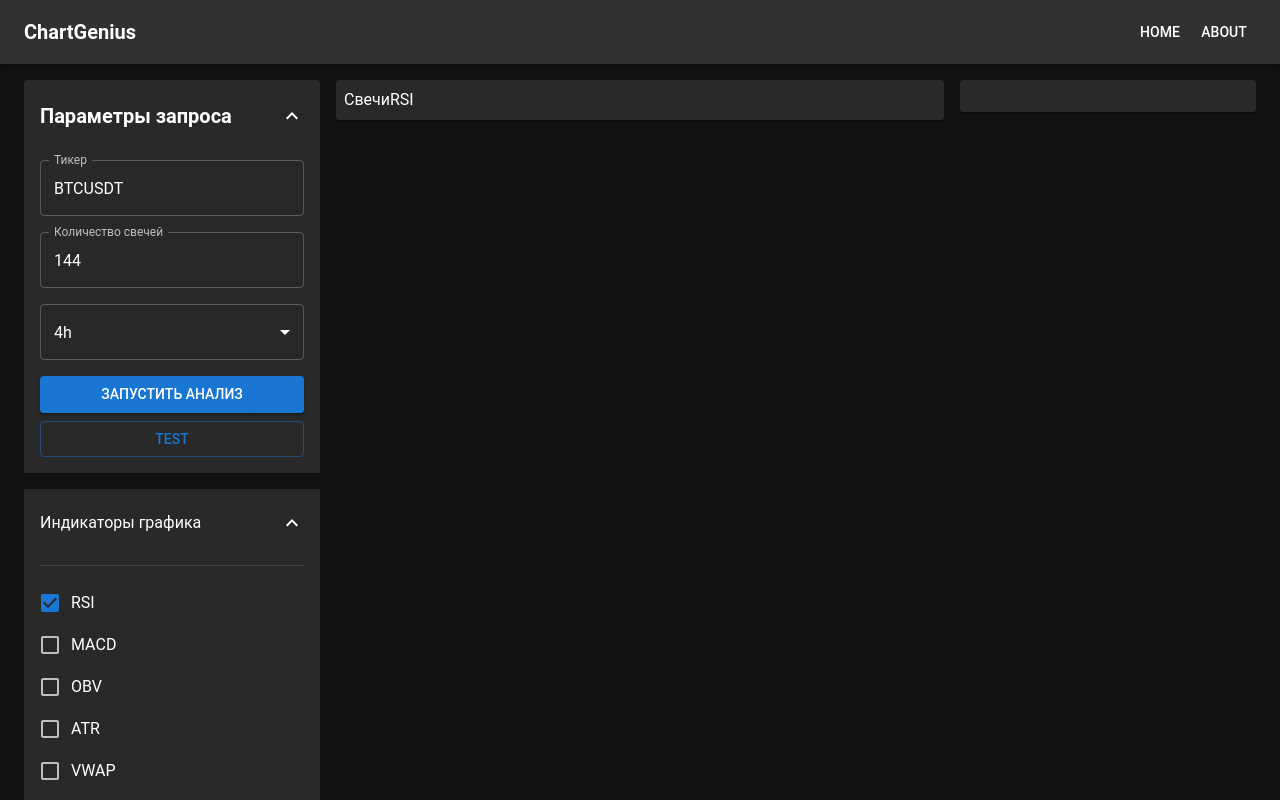
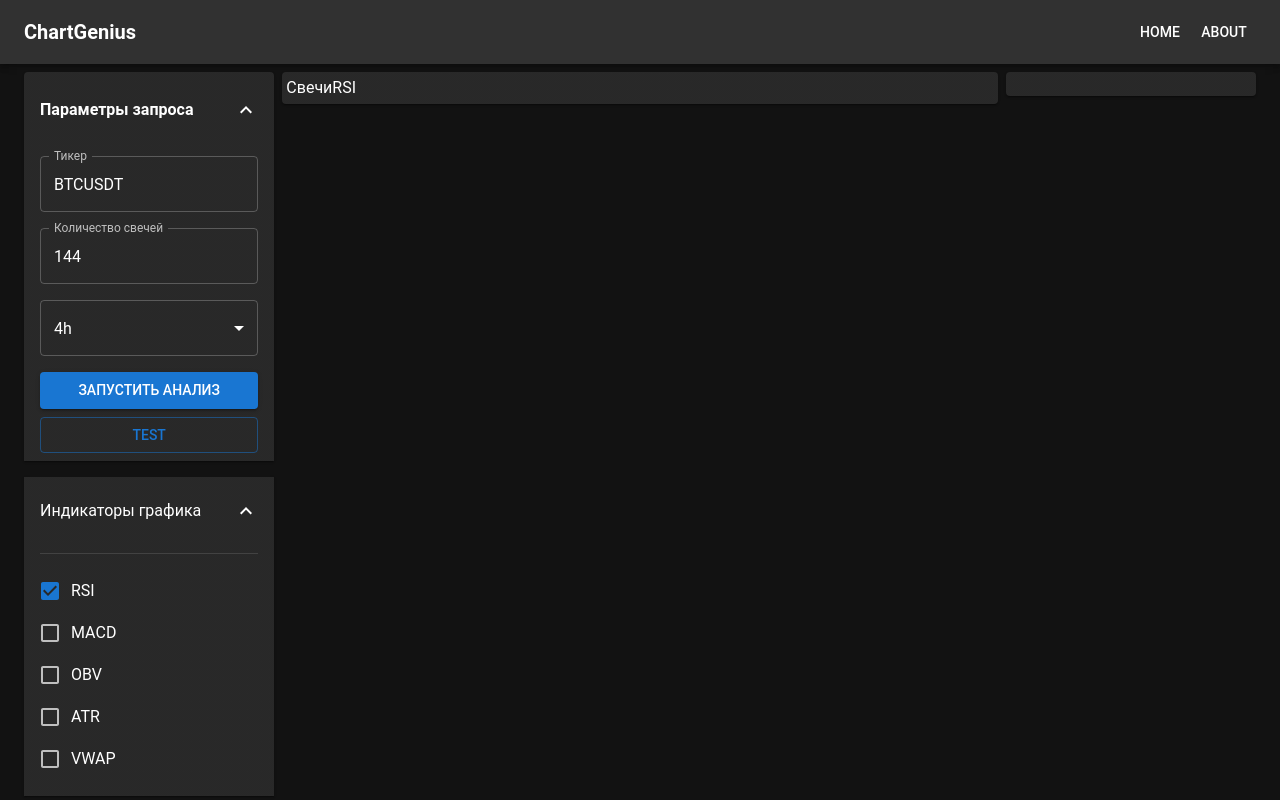
Before and after one commit to 2511319/GeniusO4_full, a React (Vite) app in the folder frontend/: page / in a window 1280 px wide. Shown: the top 800 px of the page. Built offline with nearby package versions, Linux system fonts and the light colour scheme.

Commit message:
буст

```diff
--- a/frontend/src/AnalysisSections.jsx
+++ b/frontend/src/AnalysisSections.jsx
@@ -109,12 +109,33 @@ export default function AnalysisSections({ analysis, activeLayers = [] }) {
   const formatObjectValue = (obj, key) => {
     if (!obj || typeof obj !== 'object') return String(obj);
 
+    // Приоритет для поля explanation
+    if (obj.explanation) {
+      return (
+        <Box>
+          <Typography variant="body2" sx={{ mb: 1, fontStyle: 'italic', color: 'text.primary' }}>
+            {obj.explanation}
+          </Typography>
+          {Object.entries(obj).filter(([k]) => k !== 'explanation').map(([subKey, subValue]) => (
+            <Box key={subKey} sx={{ mb: 0.3 }}>
+              <Typography variant="caption" sx={{ fontWeight: 'bold', color: 'primary.main', fontSize: '0.75rem' }}>
+                {subKey.replace(/_/g, ' ')}:
+              </Typography>
+              <Typography variant="body2" component="span" sx={{ ml: 1, fontSize: '0.8rem' }}>
+                {typeof subValue === 'object' ? JSON.stringify(subValue, null, 2) : String(subValue)}
+              </Typography>
+            </Box>
+          ))}
+        </Box>
+      );
+    }
+
     return Object.entries(obj).map(([subKey, subValue]) => (
-      <Box key={subKey} sx={{ mb: 0.5 }}>
-        <Typography variant="caption" sx={{ fontWeight: 'bold', color: 'primary.main' }}>
-          {subKey}:
+      <Box key={subKey} sx={{ mb: 0.3 }}>
+        <Typography variant="caption" sx={{ fontWeight: 'bold', color: 'primary.main', fontSize: '0.75rem' }}>
+          {subKey.replace(/_/g, ' ')}:
         </Typography>
-        <Typography variant="body2" component="span" sx={{ ml: 1 }}>
+        <Typography variant="body2" component="span" sx={{ ml: 1, fontSize: '0.8rem' }}>
           {typeof subValue === 'object' ? JSON.stringify(subValue, null, 2) : String(subValue)}
         </Typography>
       </Box>
@@ -150,28 +171,33 @@ export default function AnalysisSections({ analysis, activeLayers = [] }) {
         if (visibleSections.length === 0) return null;
 
         return (
-          <Box key={category} sx={{ mb: 2 }}>
-            <Typography variant="h6" sx={{ mb: 1, color: 'primary.main' }}>
+          <Box key={category} sx={{ mb: 1.5 }}>
+            <Typography variant="subtitle1" sx={{ mb: 0.5, color: 'primary.main', fontWeight: 'bold', fontSize: '0.95rem' }}>
               {categoryTitles[category]}
             </Typography>
-            <Divider sx={{ mb: 1 }} />
+            <Divider sx={{ mb: 0.5 }} />
 
             {visibleSections.map(({ key, title }) => {
               const value = analysis[key];
 
               return (
-                <Accordion key={key} defaultExpanded={category === 'basic'}>
-                  <AccordionSummary expandIcon={<ExpandMoreIcon />}>
+                <Accordion key={key} defaultExpanded={category === 'basic'} sx={{ mb: 0.5 }}>
+                  <AccordionSummary
+                    expandIcon={<ExpandMoreIcon />}
+                    sx={{ py: 0.5, minHeight: 'auto', '& .MuiAccordionSummary-content': { my: 0.5 } }}
+                  >
                     <Box sx={{ display: 'flex', alignItems: 'center', gap: 1 }}>
-                      <Typography variant="subtitle1">{title}</Typography>
+                      <Typography variant="body2" sx={{ fontWeight: 'medium', fontSize: '0.85rem' }}>
+                        {title}
+                      </Typography>
                       {activeLayers.includes(key) && (
-                        <Chip label="Активен" size="small" color="primary" />
+                        <Chip label="●" size="small" color="primary" sx={{ minWidth: 'auto', height: 16, fontSize: '0.7rem' }} />
                       )}
                     </Box>
                   </AccordionSummary>
 
-                  <AccordionDetails>
-                    <Box sx={{ whiteSpace: 'pre-wrap' }}>
+                  <AccordionDetails sx={{ py: 1, px: 2 }}>
+                    <Box sx={{ whiteSpace: 'pre-wrap', fontSize: '0.8rem' }}>
                       {formatValue(value, key)}
                     </Box>
                   </AccordionDetails>
--- a/frontend/src/TradingViewChart.jsx
+++ b/frontend/src/TradingViewChart.jsx
@@ -538,7 +538,9 @@ export default function TradingViewChart({ data = [], layers = [], analysis = {}
     // Добавление отрисовки психологических уровней
     if (layers.includes('psychological_levels')) {
       const levels = analysis.psychological_levels || [];
-      levels.forEach((level) => {
+      // Проверяем, что levels - это массив
+      if (Array.isArray(levels)) {
+        levels.forEach((level) => {
         const price = level.price;
         if (price && data.length > 0) {
           const series = mainChart.addLineSeries({
@@ -552,13 +554,16 @@ export default function TradingViewChart({ data = [], layers = [], analysis = {}
           ]);
           chartRef.current.overlays.push(series);
         }
-      });
+        });
+      }
     }
 
     // Добавление отрисовки гэпов
     if (layers.includes('gap_analysis')) {
       const gaps = analysis.gap_analysis || [];
-      gaps.forEach((gap) => {
+      // Проверяем, что gaps - это массив
+      if (Array.isArray(gaps)) {
+        gaps.forEach((gap) => {
         const time = toUnix(gap.date);
         if (time) {
           markers.push({
@@ -569,7 +574,8 @@ export default function TradingViewChart({ data = [], layers = [], analysis = {}
             text: `Gap ${gap.type}`,
           });
         }
-      });
+        });
+      }
     }
 
     // Добавление отрисовки незавершенных зон
--- a/frontend/src/pages/Home.jsx
+++ b/frontend/src/pages/Home.jsx
@@ -61,15 +61,15 @@ export default function Home() {
   };
 
   return (
-    <Container maxWidth="xl" sx={{ mt: 2 }}>
-      <Grid container spacing={2}>
+    <Container maxWidth={false} sx={{ mt: 1, px: 1 }}>
+      <Grid container spacing={1}>
         {/* левая панель */}
-        <Grid item xs={12} md={3}>
-          <Accordion defaultExpanded sx={{ mb: 2 }}>
-            <AccordionSummary expandIcon={<ExpandMoreIcon />}>
-              <Typography variant="h6">Параметры запроса</Typography>
+        <Grid item xs={12} lg={2.5}>
+          <Accordion defaultExpanded sx={{ mb: 1 }}>
+            <AccordionSummary expandIcon={<ExpandMoreIcon />} sx={{ py: 0.5 }}>
+              <Typography variant="subtitle1" fontWeight="bold">Параметры запроса</Typography>
             </AccordionSummary>
-            <AccordionDetails>
+            <AccordionDetails sx={{ py: 1 }}>
 
             <TextField
               fullWidth label="Тикер"
@@ -167,15 +167,15 @@ export default function Home() {
         </Grid>
 
         {/* график */}
-        <Grid item xs={12} md={6}>
-          <Paper sx={{ p: 1, height: 'fit-content' }}>
+        <Grid item xs={12} lg={7}>
+          <Paper sx={{ p: 0.5, height: 'fit-content' }}>
             <TradingViewChart data={data} layers={layers} analysis={analysis} />
           </Paper>
         </Grid>
 
         {/* результаты */}
-        <Grid item xs={12} md={3}>
-          <Paper sx={{ p: 2, maxHeight: '82vh', overflow: 'auto' }}>
+        <Grid item xs={12} lg={2.5}>
+          <Paper sx={{ p: 1.5, maxHeight: '82vh', overflow: 'auto' }}>
             <AnalysisSections analysis={analysis} activeLayers={layers} />
           </Paper>
         </Grid>
```
